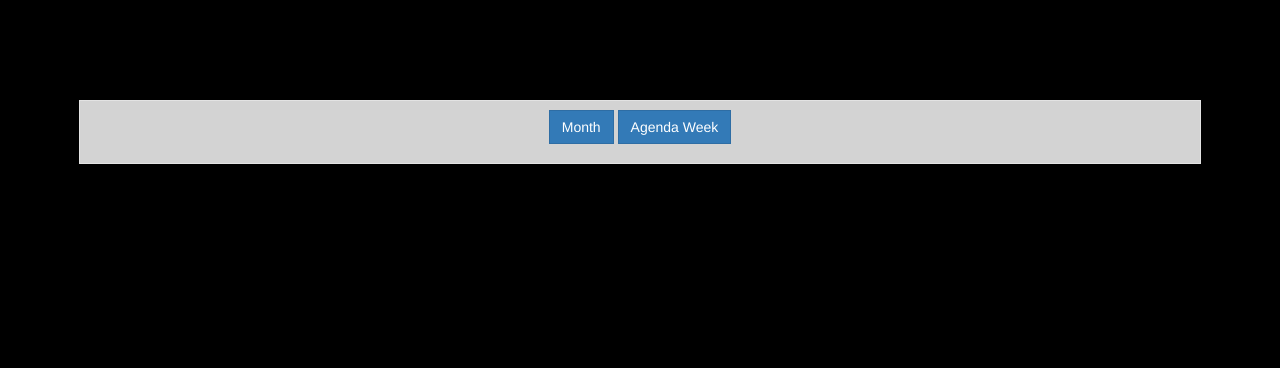
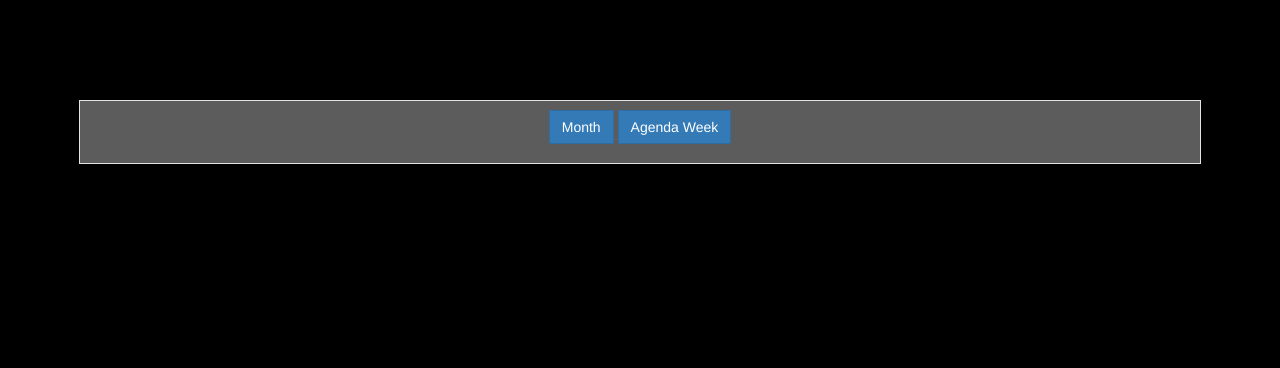
Before and after one commit to Deathridge/planit, a Django app: template planner/templates/planner.html in a window 1280 px wide. Shown: the part 52-420 px from the top of the page. Run offline with Django 3.2, Linux system fonts and the light colour scheme; the template is opened without the code that fills it, so the values that code supplies are empty; some libraries are stand-ins or nearby versions.

Commit message:
asthetics change

```diff
--- a/static/css/flights.css
+++ b/static/css/flights.css
@@ -117,7 +117,7 @@
 
 .well {
 
-  background: #d3d3d3;
+  background: #5C5C5C;
 }
 
 .blank {
```
